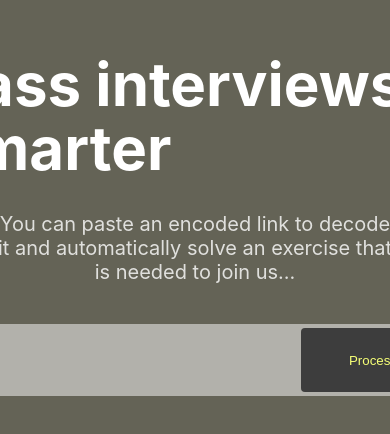
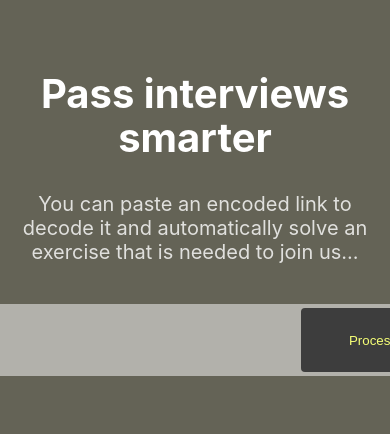
Before and after one commit to ntsyhaniuk/interview-exercise-extended, a React (Create React App) app: page / in a window 390 px wide. Shown: the part 198-632 px from the top of the page. Built offline with nearby package versions, Linux system fonts and the light colour scheme.

Commit message:
added media queries into the Layout.module.css file

```diff
--- a/src/components/Layout/Layout.module.css
+++ b/src/components/Layout/Layout.module.css
@@ -21,14 +21,26 @@
     position: static;
     max-width: 700px;
     gap: 16px;
+
+    @media (max-width: 768px) {
+      flex-direction: column;
+      max-width: 100%;
+
+      padding: 0 16px;
+    }
   }
 
   & h1 {
-    display: inline-flex;
     color: var(--heading-color);
     font-size: 60px;
     line-height: 64px;
     gap: 16px;
+
+    @media (max-width: 768px) {
+      text-align: center;
+      font-size: 40px;
+      line-height: 44px;
+    }
   }
 
   & p {
@@ -38,16 +50,31 @@
     margin-top: 16px;
     width: 80%;
     text-align: center;
+
+    @media (max-width: 768px) {
+      width: 100%;
+      text-align: center;
+    }
   }
 
   & .md {
     font-size: 64px;
     line-height: 64px;
+
+    @media (max-width: 768px) {
+      font-size: 48px;
+      line-height: 52px;
+    }
   }
 
   & .lg {
     font-size: 128px;
     line-height: 128px;
+
+    @media (max-width: 768px) {
+      font-size: 96px;
+      line-height: 100px;
+    }
   }
 
   & .targetContainer {
@@ -62,8 +89,8 @@
       opacity: 0;
       overflow: hidden;
       text-transform: uppercase;
+      text-align: center;
       font-weight: bold;
-      text-wrap: wrap;
       color: #fff;
       animation: smoothAppear 1s ease-in forwards, glitch 2s steps(100) infinite;
 
```
